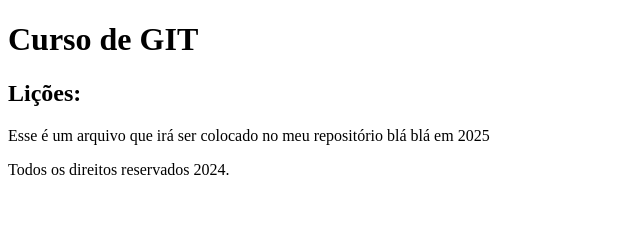
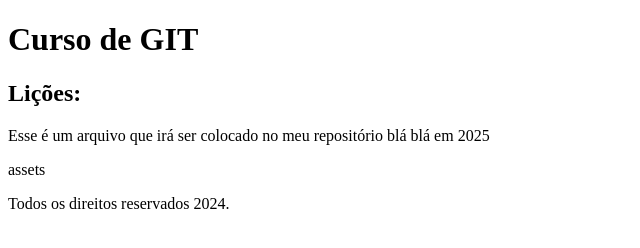
Before and after one commit to brunokw/teste, a plain HTML site: page index.html in a window 1280 px wide. Shown: the whole page, without its empty margins (0-640 px from the left). Drawn offline with Linux system fonts and the light colour scheme.

Commit message:
adicionar assets

```diff
--- a/index.html
+++ b/index.html
@@ -9,6 +9,7 @@
     <h1>Curso de GIT</h1>
     <h2>Lições:</h2>
     <p>Esse é um arquivo que irá ser colocado no meu repositório blá blá em 2025</p>
+    <p>assets</p>
     <footer>Todos os direitos reservados 2024.</footer>
   </body>
 </html>
```
